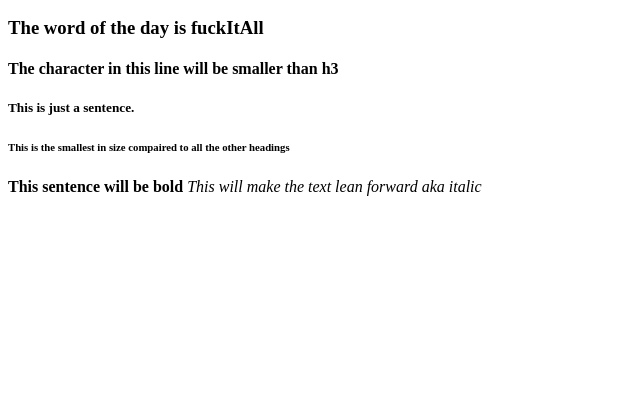
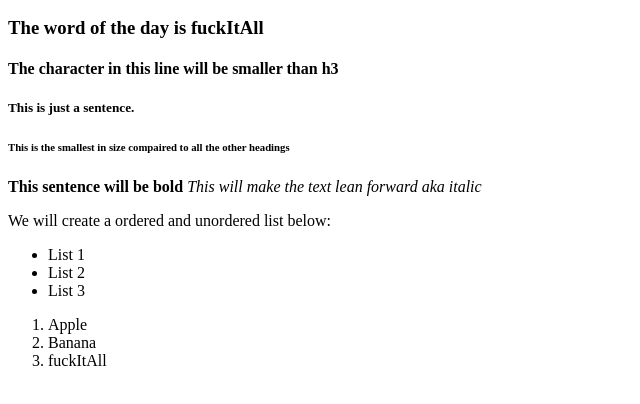
Before and after one commit to D1pak5unar/git_test, a plain HTML site: page html_boilerplate/index.html in a window 1280 px wide. Shown: the part 110-514 px from the top of the page, without its empty margins (0-640 px from the left). Drawn offline with Linux system fonts and the light colour scheme.

Commit message:
list html page update

```diff
--- a/html_boilerplate/index.html
+++ b/html_boilerplate/index.html
@@ -13,6 +13,17 @@
     <h6>This is the smallest in size compaired to all the other headings</h6>
     <strong>This sentence will be bold</strong>
     <em>This will make the text lean forward aka italic</em>
+    <p>We will create a ordered and unordered list below:</p>
+    <ul>
+        <li>List 1</li>
+        <li>List 2</li>
+        <li>List 3</li>
+    </ul>
+    <ol>
+        <li>Apple</li>
+        <li>Banana</li>
+        <li>fuckItAll</li>
+    </ol>
     <!--This will be the way to comment in HTML how fun is that!!-->
 
  </body>
```
Also changed, not shown: html_boilerplate/list.html (added, +23 -0 lines).
